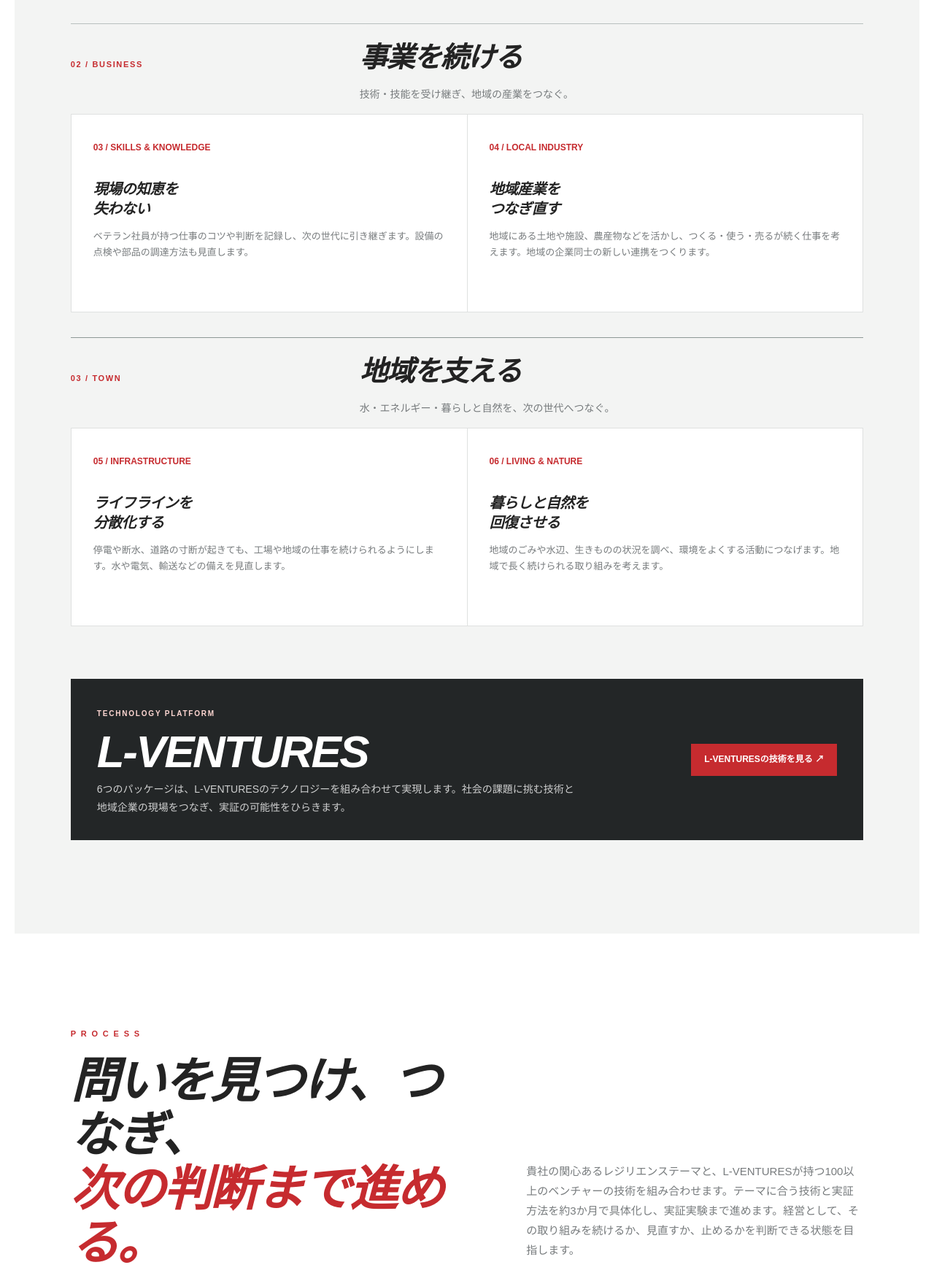
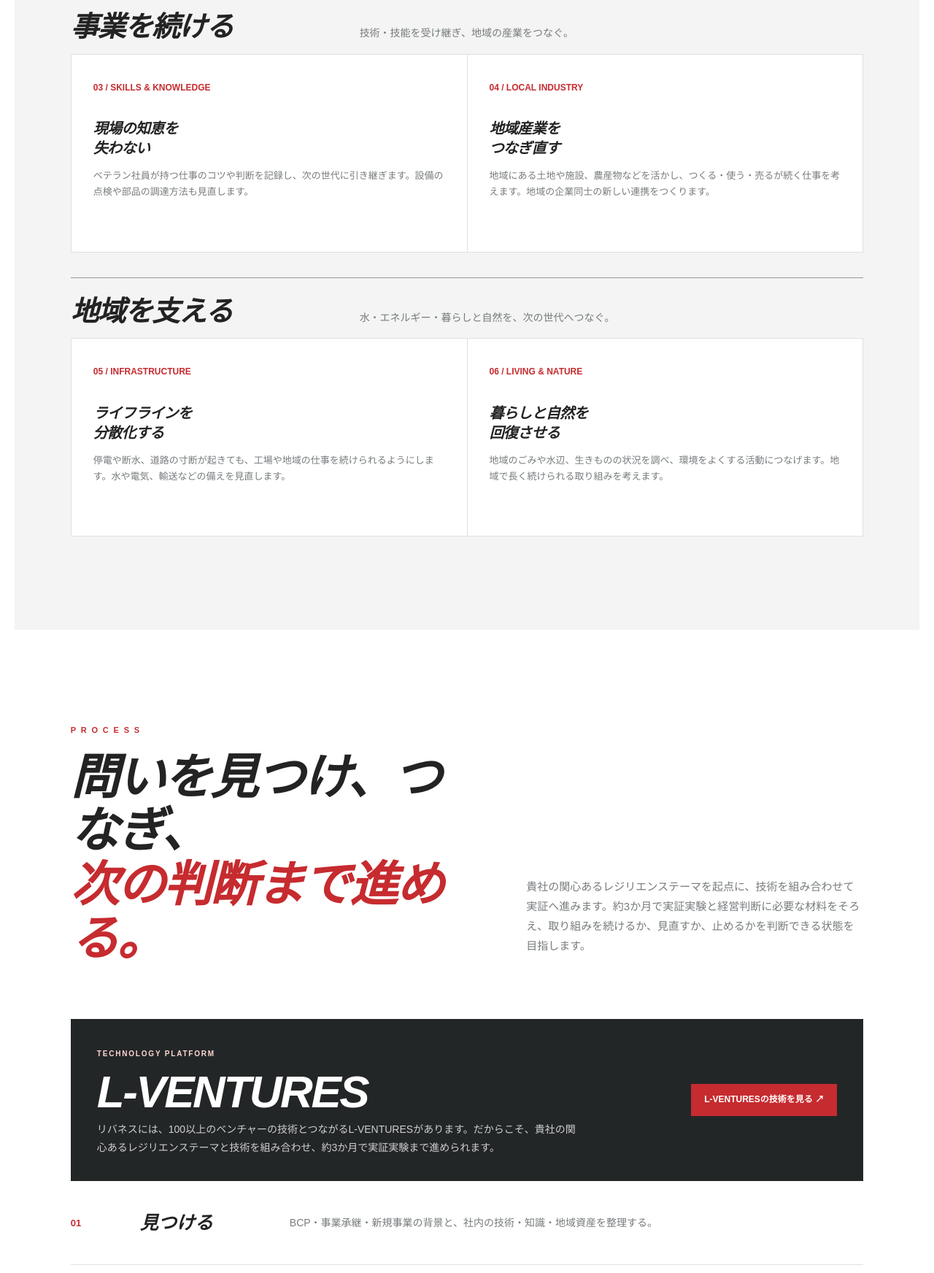
Before and after one commit to tachibana-dot/resilience-lvns, a plain HTML site: page index.html in a window 1280 px wide. Shown: the part 2065-3809 px from the top of the page at 73% size. Drawn offline with Linux system fonts and the light colour scheme.

Commit message:
Update index.html

```diff
--- a/index.html
+++ b/index.html
@@ -44,31 +44,28 @@
         <div class="section-intro"><h2 id="solution-title">地域の課題を、<br /><em>6つの実証テーマへ。</em></h2><p>6つのパッケージは、守る対象を「ひと」から「事業」、そして「地域」へ広げながら整理したものです。まず自社に近いテーマから始め、事業とまちのレジリエンスを段階的に高めていきます。</p></div>
         <div class="package-groups">
           <section class="package-layer people-layer" aria-labelledby="people-packages-title">
-            <div class="package-layer-heading"><span>01 / PEOPLE</span><h3 id="people-packages-title">人を守る</h3><p>社員とその家族、顧客・取引先を守る。</p></div>
+            <div class="package-layer-heading"><h3 id="people-packages-title">人を守る</h3><p>社員とその家族、顧客・取引先を守る。</p></div>
             <div class="solution-grid package-grid">
               <article class="solution-card package-card" data-reveal><span>01 / EMPLOYEES & FAMILIES</span><h3>会社を地域の<br />防災拠点にする</h3><p>災害が起きても、社員や家族が安心して集まれる場所を会社につくります。水や電気、必要な物資をどう備えるかを一緒に考えます。</p></article>
               <article class="solution-card package-card" data-reveal><span>02 / CUSTOMERS & PARTNERS</span><h3>取引網を<br />切らさない</h3><p>取引先の被災状況を確認し、連絡や配送を早く再開できる方法を考えます。大切な取引を止めないための準備を進めます。</p></article>
             </div>
           </section>
           <section class="package-layer business-layer" aria-labelledby="business-packages-title">
-            <div class="package-layer-heading"><span>02 / BUSINESS</span><h3 id="business-packages-title">事業を続ける</h3><p>技術・技能を受け継ぎ、地域の産業をつなぐ。</p></div>
+            <div class="package-layer-heading"><h3 id="business-packages-title">事業を続ける</h3><p>技術・技能を受け継ぎ、地域の産業をつなぐ。</p></div>
             <div class="solution-grid package-grid">
               <article class="solution-card package-card" data-reveal><span>03 / SKILLS & KNOWLEDGE</span><h3>現場の知恵を<br />失わない</h3><p>ベテラン社員が持つ仕事のコツや判断を記録し、次の世代に引き継ぎます。設備の点検や部品の調達方法も見直します。</p></article>
               <article class="solution-card package-card" data-reveal><span>04 / LOCAL INDUSTRY</span><h3>地域産業を<br />つなぎ直す</h3><p>地域にある土地や施設、農産物などを活かし、つくる・使う・売るが続く仕事を考えます。地域の企業同士の新しい連携をつくります。</p></article>
             </div>
           </section>
           <section class="package-layer town-layer" aria-labelledby="town-packages-title">
-            <div class="package-layer-heading"><span>03 / TOWN</span><h3 id="town-packages-title">地域を支える</h3><p>水・エネルギー・暮らしと自然を、次の世代へつなぐ。</p></div>
+            <div class="package-layer-heading"><h3 id="town-packages-title">地域を支える</h3><p>水・エネルギー・暮らしと自然を、次の世代へつなぐ。</p></div>
             <div class="solution-grid package-grid">
               <article class="solution-card package-card" data-reveal><span>05 / INFRASTRUCTURE</span><h3>ライフラインを<br />分散化する</h3><p>停電や断水、道路の寸断が起きても、工場や地域の仕事を続けられるようにします。水や電気、輸送などの備えを見直します。</p></article>
               <article class="solution-card package-card" data-reveal><span>06 / LIVING & NATURE</span><h3>暮らしと自然を<br />回復させる</h3><p>地域のごみや水辺、生きものの状況を調べ、環境をよくする活動につなげます。地域で長く続けられる取り組みを考えます。</p></article>
             </div>
           </section>
         </div>
-        <div class="lventures-feature" data-reveal>
-          <div><span class="lventures-kicker">TECHNOLOGY PLATFORM</span><h3>L-VENTURES</h3><p>6つのパッケージは、L-VENTURESのテクノロジーを組み合わせて実現します。社会の課題に挑む技術と地域企業の現場をつなぎ、実証の可能性をひらきます。</p></div>
-          <a class="red-button lventures-button" href="https://techplanter.lne.st/l-ventures/" target="_blank" rel="noreferrer">L-VENTURESの技術を見る ↗</a>
-        </div>
+
       </section>
 
       <!-- BCP bridge removed: the process section now carries the implementation flow. -->
@@ -113,7 +110,11 @@
         <div class="section-label">P R O C E S S</div>
         <div class="section-intro">
           <h2 id="process-title">問いを見つけ、つなぎ、<br /><em>次の判断まで進める。</em></h2>
-          <p>貴社の関心あるレジリエンステーマと、L-VENTURESが持つ100以上のベンチャーの技術を組み合わせます。テーマに合う技術と実証方法を約3か月で具体化し、実証実験まで進めます。経営として、その取り組みを続けるか、見直すか、止めるかを判断できる状態を目指します。</p>
+          <p>貴社の関心あるレジリエンステーマを起点に、技術を組み合わせて実証へ進みます。約3か月で実証実験と経営判断に必要な材料をそろえ、取り組みを続けるか、見直すか、止めるかを判断できる状態を目指します。</p>
+        </div>
+        <div class="lventures-feature" data-reveal>
+          <div><span class="lventures-kicker">TECHNOLOGY PLATFORM</span><h3>L-VENTURES</h3><p>リバネスには、100以上のベンチャーの技術とつながるL-VENTURESがあります。だからこそ、貴社の関心あるレジリエンステーマと技術を組み合わせ、約3か月で実証実験まで進められます。</p></div>
+          <a class="red-button lventures-button" href="https://techplanter.lne.st/l-ventures/" target="_blank" rel="noreferrer">L-VENTURESの技術を見る ↗</a>
         </div>
         <div class="process-list">
           <div class="process-row" data-reveal><span>01</span><strong>見つける</strong><p>BCP・事業承継・新規事業の背景と、社内の技術・知識・地域資産を整理する。</p></div>
```
